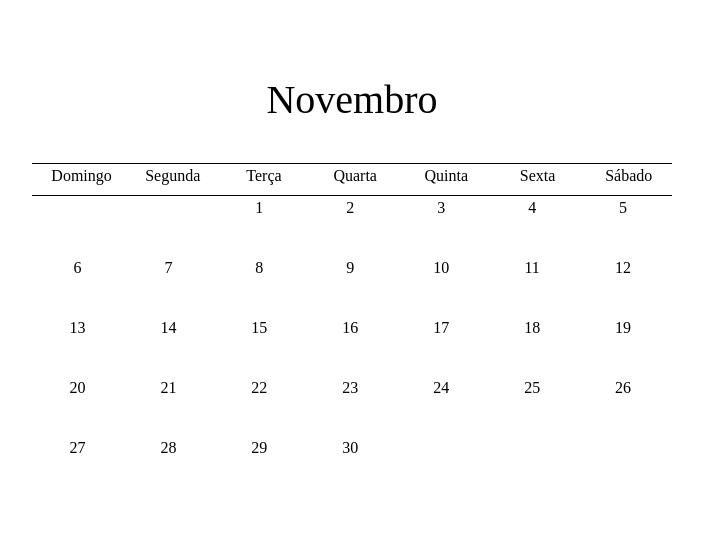
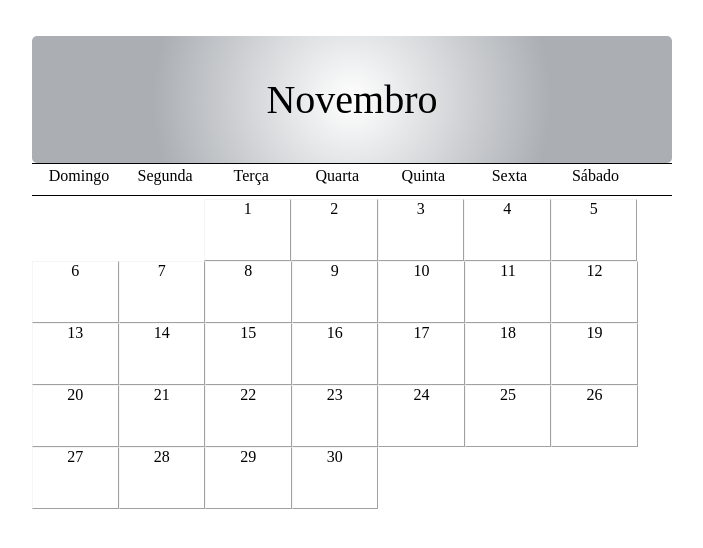
Before and after one commit to Rxxbm/Calendario, a plain HTML site: page index.html in a window 1280 px wide. Shown: the whole page, without its empty margins (288-991 px from the left). Drawn offline with Linux system fonts and the light colour scheme.

Commit message:
Atualização Calendário -  Modi. no visual

```diff
--- a/index.html
+++ b/index.html
@@ -9,7 +9,9 @@
 </head>
 <body>
     <br><br>
-    <h3 style="text-align: center;"></h3>
+    <div id="cab">
+        <h3 style="text-align: center;"></h3>
+    </div>
     <section id="dis">
         <div>Domingo</div><div>Segunda</div><div>Terça</div><div>Quarta</div><div>Quinta</div><div>Sexta</div><div>Sábado</div>
     </section>
--- a/style.css
+++ b/style.css
@@ -1,6 +1,15 @@
 *{
     padding: 0;
     margin: 0;
+}
+#cab{
+    color: black;
+    max-width: 50%;
+    background: rgb(255,255,255);
+    background: radial-gradient(circle, rgba(255,255,255,1) 0%, rgba(171,175,180,1) 61%);   border-radius: 5px;
+    margin: auto;
+    max-height: 10%;
+
 }
 h3{
     font-size: 40px;
@@ -9,16 +18,11 @@ h3{
 }
 #dis div{
     display: inline-block;
-    width: 13%;
+    width: 12.2%;
     height: 10px;
     margin-left: 8px;
     text-align: center;
     background-color: white;
-}
-#dis div:hover{
-    background-color: white;
-    color: black;
-    cursor: default;
 }
 #dis{
     background-color: white;
@@ -30,21 +34,23 @@ h3{
 .coisas div{
     display: inline-block;
     background-color: white;
-    width: 14.21%;
+    width: 13.21%;
     height: 60px;
-    margin-left: 0px;
     text-align: center;
-    vertical-align: 24px;
     vertical-align: middle;
 }
-.coisas div:hover{
-    background-color: black;
-    color: white;
+#normal{
+    background-color: white;
+    color: black;
     cursor: pointer;
+    border: 1px black solid;
+    border-style: outset;
+    border-color: whitesmoke;
 }
 .esp{
     background-color: white;
     color: white;
+    margin-right: 1.7px;
 }
 .esp:hover{
     background-color: white;
```
